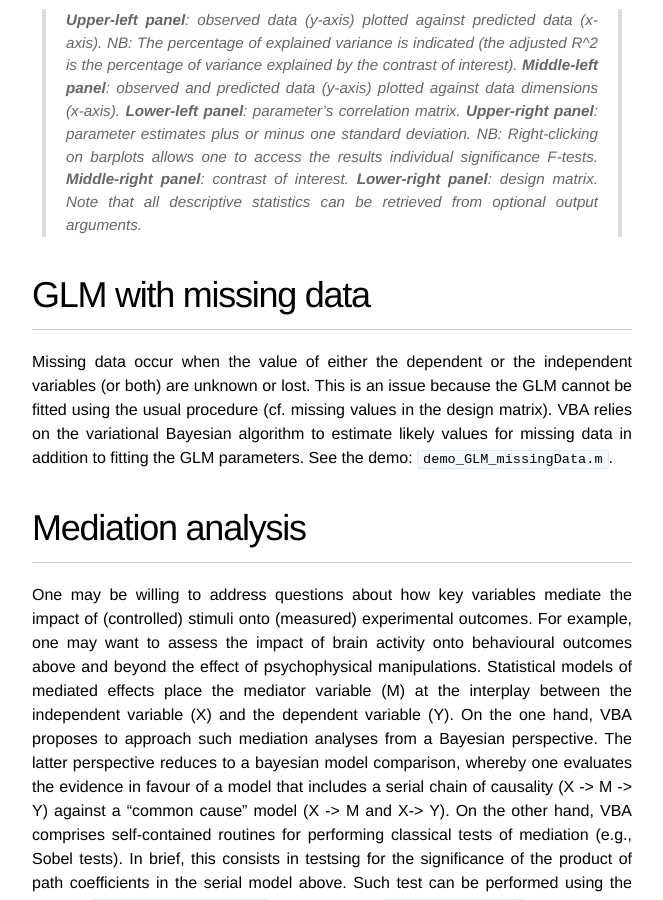
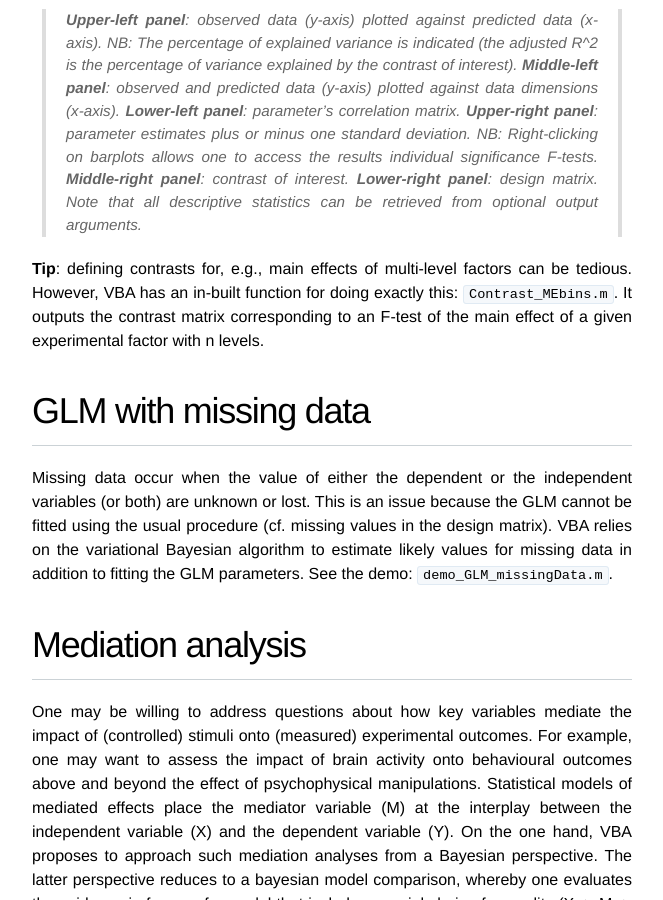
Before and after one commit to MBB-team/VBA-toolbox, a Jekyll site: the page built from _wiki/statistical-models.md, in a window 1280 px wide and 900 px high, scrolled down 1684 px. Shown: the whole window, without its empty margins (308-971 px from the left). Built offline with Jekyll 4.4.1, drawn with Linux system fonts in a browser that asks for light colours; nearby versions of some CDN libraries.

Commit message:
Update statistical-models.md

```diff
--- a/_wiki/statistical-models.md
+++ b/_wiki/statistical-models.md
@@ -23,6 +23,8 @@ Let us eyeball the graphical output of the function `GLM_contrast.m`:
 ![]({{ site.baseurl }}/images/wiki/tabs/glm1.jpg)
 
 > **Upper-left panel**: observed data (y-axis) plotted against predicted data (x-axis). NB: The percentage of explained variance is indicated (the adjusted R^2 is the percentage of variance explained by the contrast of interest). **Middle-left panel**: observed and predicted data (y-axis) plotted against data dimensions (x-axis). **Lower-left panel**: parameter's correlation matrix. **Upper-right panel**: parameter estimates plus or minus one standard deviation. NB: Right-clicking on barplots allows one to access the results individual significance F-tests. **Middle-right panel**: contrast of interest. **Lower-right panel**: design matrix. Note that all descriptive statistics can be retrieved from optional output arguments.
+
+**Tip**: defining contrasts for, e.g., main effects of multi-level factors can be tedious. However, VBA has an in-built function for doing exactly this: `Contrast_MEbins.m`. It outputs the contrast matrix corresponding to an F-test of the main effect of a given experimental factor with n levels.
 
 # GLM with missing data
 
```
